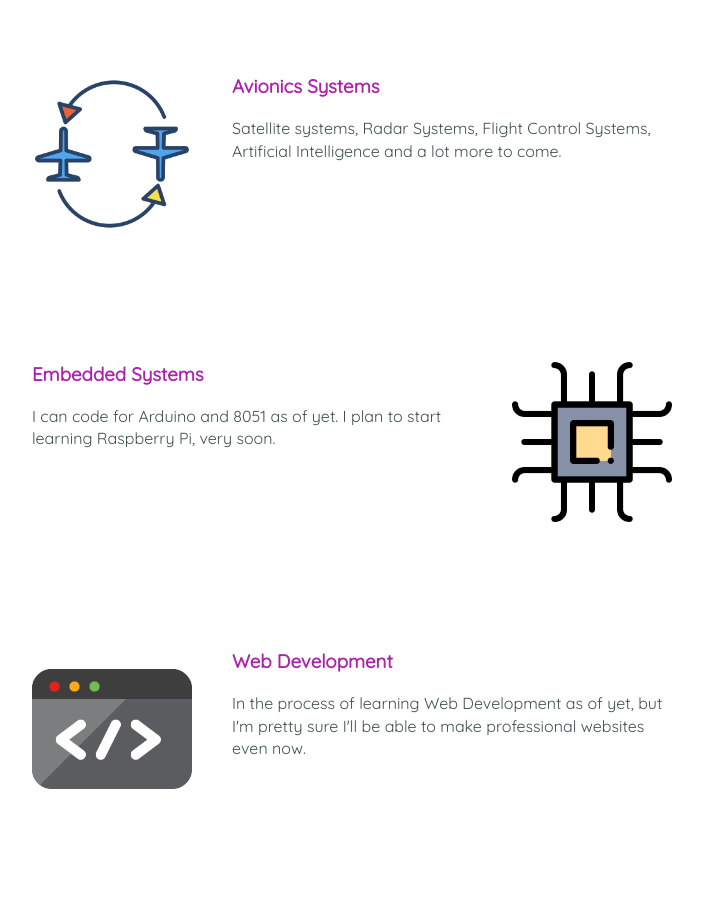
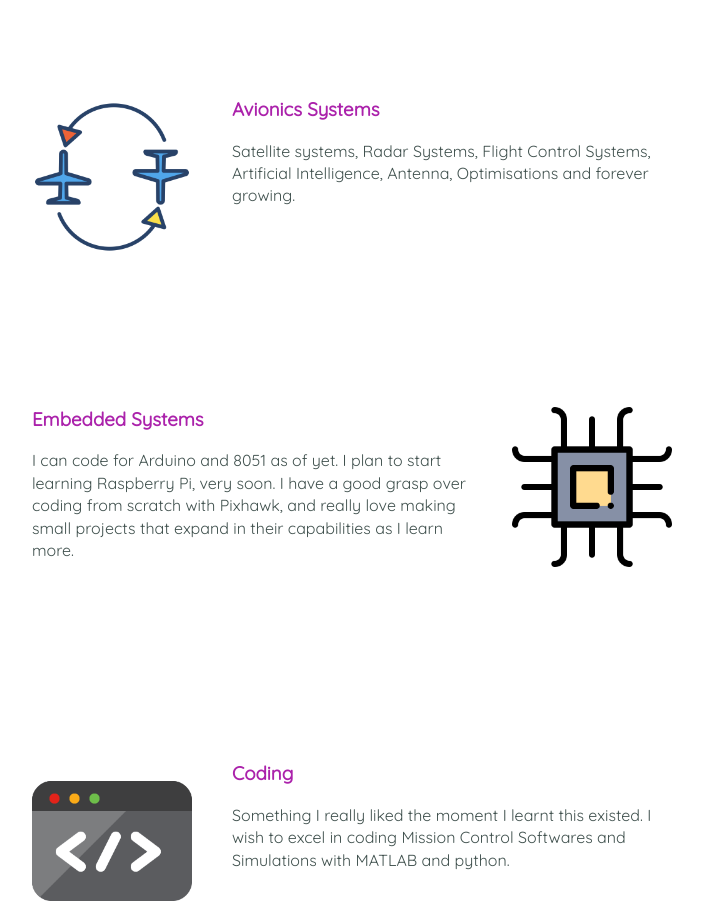
Before and after one commit to mhmsoota/PersonalSite, a plain HTML site: page index.html in a window 1280 px wide. Shown: the part 1592-2516 px from the top of the page, without its empty margins (288-991 px from the left). Drawn offline with Linux system fonts and the light colour scheme; a web font is replaced by a local one.

Commit message:
Update index.html

```diff
--- a/index.html
+++ b/index.html
@@ -25,7 +25,8 @@
               <img src="images/person.png" alt="girl-img" class="girl-img">
               <h2>Hello.</h2>
               <p>I am an aerospace engineer based in India. I am well versed with coding in languages like C++,
-                  Python, and Web Development. I wish to excel in Aviation and its relevant coding and simulation.
+                  Python, and have worked with softwares like MATLAB and STK. I wish to pursue a career in aviation
+                  and design optimised controlable space structures for the same.
               </p>
             </div>
             <hr>
@@ -35,17 +36,20 @@
               <div class="skill-row">
                 <img class="plane-img" src="images/airplane-flight.png" alt="plane-img">
                 <h3>Avionics Systems</h3>
-                <p>Satellite systems, Radar Systems, Flight Control Systems, Artificial Intelligence and a lot more to come.</p>
+                <p>Satellite systems, Radar Systems, Flight Control Systems, Artificial Intelligence, Antenna, Optimisations and forever growing.</p>
               </div>
               <div class="skill-row">
                 <img class="embedded-img" src="images/microcontroller.png" alt="microcontroller-img">
                 <h3>Embedded Systems</h3>
-                <p>I can code for Arduino and 8051 as of yet. I plan to start learning Raspberry Pi, very soon.</p>
+                <p>I can code for Arduino and 8051 as of yet. I plan to start learning Raspberry Pi, very soon.
+                    I have a good grasp over coding from scratch with Pixhawk, and really love making small projects
+                    that expand in their capabilities as I learn more. </p>
               </div>
               <div class="skill-row">
                 <img src="images/code gif.gif" alt="code-gif" class="code-img">
-                <h3>Web Development</h3>
-                <p>In the process of learning Web Development as of yet, but I'm pretty sure I'll be able to make professional websites even now.</p>
+                <h3>Coding</h3>
+                <p>Something I really liked the moment I learnt this existed. I wish to excel in coding Mission Control
+                    Softwares and Simulations with MATLAB and python.</p>
               </div>
               <div class="skill-row">
                 <img src="images/fast-food.png" alt="fav-food-img" class="food-img">
```
